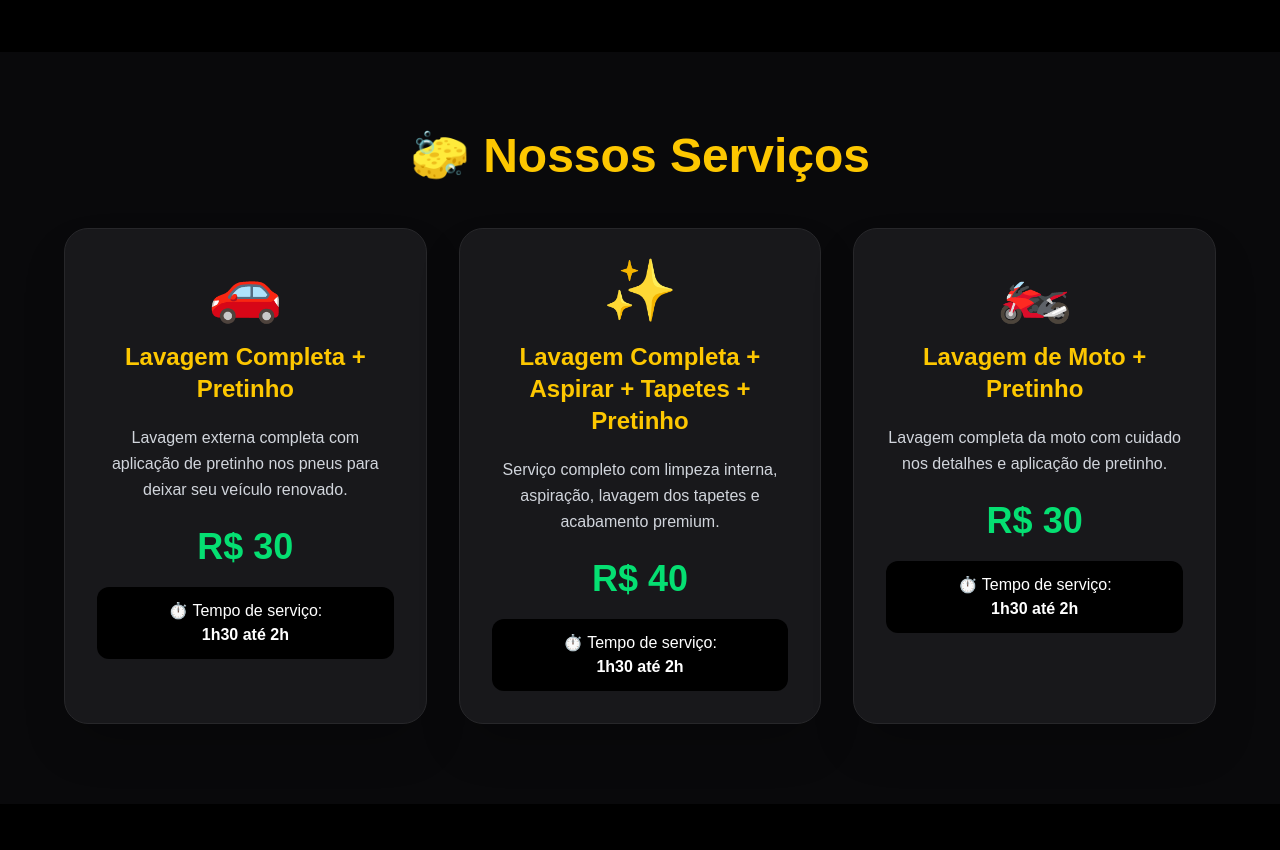
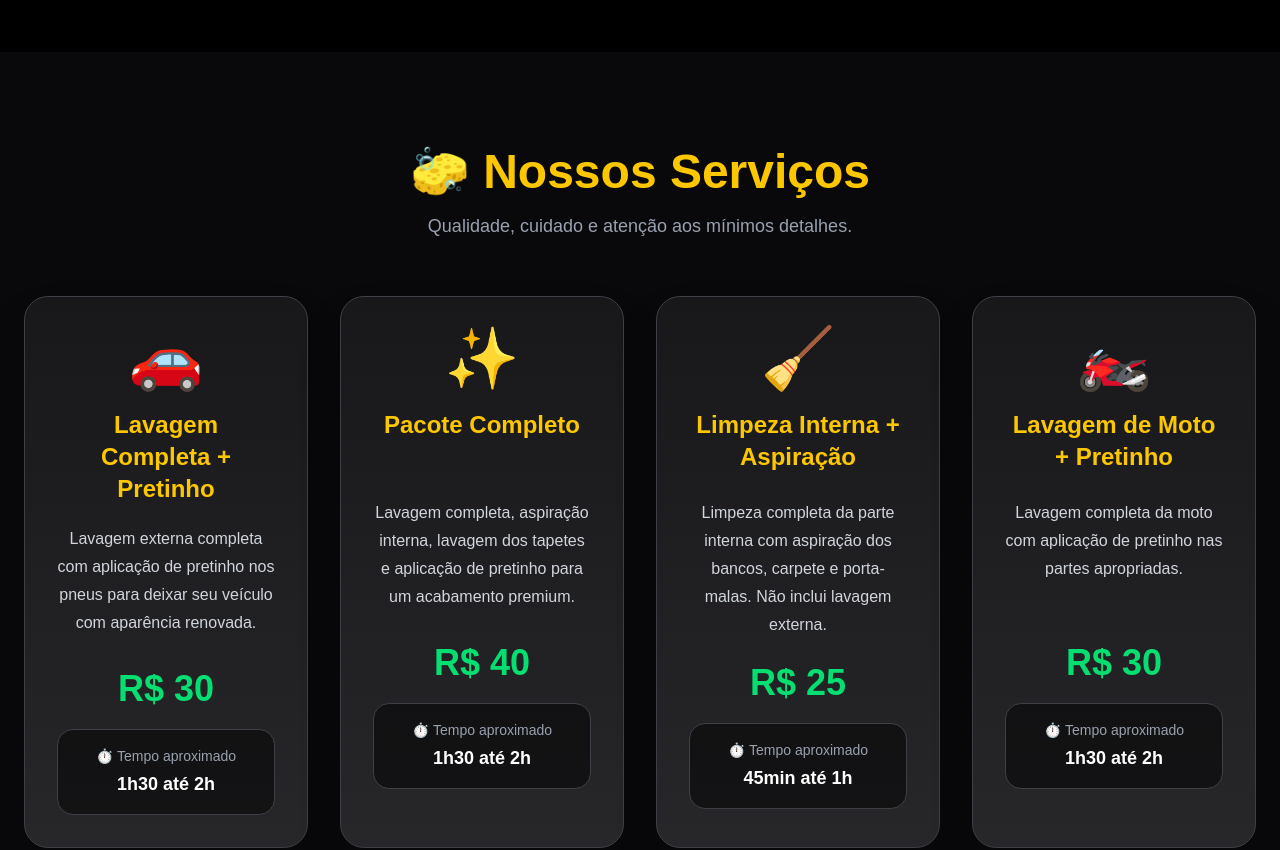
Before and after one commit to yurisilva7777/lava-jato-do-yuri, a Next.js app: page / in a window 1280 px wide. Shown: the part 820-1670 px from the top of the page. Built offline with nearby package versions, Linux system fonts and the light colour scheme.

Commit message:
Adiciona serviço de lavagem interna

```diff
--- a/components/Schedule.tsx
+++ b/components/Schedule.tsx
@@ -66,13 +66,11 @@ export default function Schedule() {
     }
   };
 
-
   return (
     <section
       id="agendamento"
       className="bg-black text-white py-20 px-6"
     >
-
       <div
         className="
         max-w-3xl
@@ -105,12 +103,10 @@ export default function Schedule() {
           Escolha o melhor dia e horário para cuidar do seu veículo.
         </p>
 
-
         <form
           onSubmit={agendar}
           className="space-y-5"
         >
-
 
           <input
             type="text"
@@ -129,7 +125,6 @@ export default function Schedule() {
             "
           />
 
-
           <input
             type="tel"
             placeholder="📱 WhatsApp"
@@ -146,7 +141,6 @@ export default function Schedule() {
             outline-none
             "
           />
-
 
           <input
             type="text"
@@ -165,7 +159,6 @@ export default function Schedule() {
             "
           />
 
-
           <select
             value={servico}
             onChange={(e) => setServico(e.target.value)}
@@ -180,7 +173,6 @@ export default function Schedule() {
             outline-none
             "
           >
-
             <option value="">
               🧽 Escolha um serviço
             </option>
@@ -193,15 +185,16 @@ export default function Schedule() {
               ✨ Pacote Completo - R$40
             </option>
 
+            <option value="Limpeza Interna + Aspiração - R$25">
+              🧹 Limpeza Interna + Aspiração (sem lavagem externa) - R$25
+            </option>
+
             <option value="Lavagem de Moto + Pretinho - R$30">
               🏍️ Lavagem de Moto + Pretinho - R$30
             </option>
-
           </select>
 
-
-
-          <label className="text-yellow-400 font-medium">
+            <label className="text-yellow-400 font-medium">
             📅 Escolha a data
           </label>
 
@@ -218,11 +211,12 @@ export default function Schedule() {
             border
             border-zinc-700
             focus:border-yellow-400
+            focus:ring-2
+            focus:ring-yellow-400
             outline-none
+            transition
             "
           />
-
-
 
           <label className="text-yellow-400 font-medium">
             ⏰ Escolha o horário
@@ -239,13 +233,13 @@ export default function Schedule() {
             border
             border-zinc-700
             focus:border-yellow-400
+            focus:ring-2
+            focus:ring-yellow-400
             outline-none
+            transition
             "
           >
-
-            <option value="">
-              Escolha um horário
-            </option>
+            <option value="">Escolha um horário</option>
 
             <option value="08:00">🌅 08:00</option>
             <option value="10:00">☀️ 10:00</option>
@@ -253,10 +247,7 @@ export default function Schedule() {
             <option value="14:00">🌤️ 14:00</option>
             <option value="16:00">🌇 16:00</option>
             <option value="18:00">🌙 18:00</option>
-
           </select>
-
-
 
           <button
             type="submit"
@@ -272,11 +263,11 @@ export default function Schedule() {
             hover:scale-105
             transition
             duration-300
+            shadow-lg
             "
           >
             🚗 CONFIRMAR AGENDAMENTO
           </button>
-
 
         </form>
 
--- a/components/Services.tsx
+++ b/components/Services.tsx
@@ -4,106 +4,104 @@ export default function Services() {
       icone: "🚗",
       titulo: "Lavagem Completa + Pretinho",
       descricao:
-        "Lavagem externa completa com aplicação de pretinho nos pneus para deixar seu veículo renovado.",
+        "Lavagem externa completa com aplicação de pretinho nos pneus para deixar seu veículo com aparência renovada.",
       valor: "R$ 30",
+      tempo: "1h30 até 2h",
     },
     {
       icone: "✨",
-      titulo:
-        "Lavagem Completa + Aspirar + Tapetes + Pretinho",
+      titulo: "Pacote Completo",
       descricao:
-        "Serviço completo com limpeza interna, aspiração, lavagem dos tapetes e acabamento premium.",
+        "Lavagem completa, aspiração interna, lavagem dos tapetes e aplicação de pretinho para um acabamento premium.",
       valor: "R$ 40",
+      tempo: "1h30 até 2h",
+    },
+    {
+      icone: "🧹",
+      titulo: "Limpeza Interna + Aspiração",
+      descricao:
+        "Limpeza completa da parte interna com aspiração dos bancos, carpete e porta-malas. Não inclui lavagem externa.",
+      valor: "R$ 25",
+      tempo: "45min até 1h",
     },
     {
       icone: "🏍️",
       titulo: "Lavagem de Moto + Pretinho",
       descricao:
-        "Lavagem completa da moto com cuidado nos detalhes e aplicação de pretinho.",
+        "Lavagem completa da moto com aplicação de pretinho nas partes apropriadas.",
       valor: "R$ 30",
+      tempo: "1h30 até 2h",
     },
   ];
 
   return (
     <section
       id="servicos"
-      className="bg-zinc-950 text-white py-20 px-6"
+      className="bg-zinc-950 text-white py-24 px-6"
     >
-      <div className="max-w-6xl mx-auto">
+      <div className="max-w-7xl mx-auto">
 
-        <h2 className="text-4xl md:text-5xl font-bold text-center text-yellow-400 mb-12">
+        <h2 className="text-4xl md:text-5xl font-bold text-center text-yellow-400">
           🧽 Nossos Serviços
         </h2>
 
-        <div className="grid md:grid-cols-3 gap-8">
+        <p className="text-center text-gray-400 mt-4 mb-14 text-lg">
+          Qualidade, cuidado e atenção aos mínimos detalhes.
+        </p>
+
+        <div className="grid gap-8 sm:grid-cols-2 lg:grid-cols-4">
 
           {servicos.map((servico, index) => (
             <div
               key={index}
               className="
-              bg-zinc-900
+                group
+                bg-gradient-to-b
+                from-zinc-900
+                to-zinc-800
                 rounded-3xl
                 p-8
+                border
+                border-zinc-700
                 shadow-2xl
-              border
-              border-zinc-800
-              hover:border-yellow-400
-              hover:scale-105
                 transition-all
                 duration-300
+                hover:-translate-y-3
+                hover:border-yellow-400
+                hover:shadow-yellow-500/20
               "
             >
-
-              <div className="text-6xl text-center mb-5">
+              <div className="text-6xl text-center mb-5 transition-transform duration-300 group-hover:scale-110">
                 {servico.icone}
               </div>
 
-
-              <h3 className="
-                text-2xl
-                font-bold
-                text-center
-                text-yellow-400
-              ">
+              <h3 className="text-2xl font-bold text-center text-yellow-400 min-h-[70px]">
                 {servico.titulo}
               </h3>
 
-
-              <p className="
-                text-center
-                text-gray-300
-                mt-5
-                leading-relaxed
-              ">
+              <p className="text-gray-300 text-center mt-5 leading-7 min-h-[120px]">
                 {servico.descricao}
               </p>
 
+              <div className="mt-6 text-center">
 
-              <p className="
-                text-center
-                text-4xl
-                font-bold
-                text-green-400
-                mt-6
-              ">
+                <p className="text-4xl font-bold text-green-400">
                   {servico.valor}
                 </p>
 
+                <div className="mt-5 bg-black/50 rounded-2xl p-4 border border-zinc-700">
 
-              <div className="
-                mt-5
-                text-center
-                bg-black
-                rounded-xl
-                p-3
-              ">
-                ⏱️ Tempo de serviço:
-                <br />
-                <span className="font-bold text-white">
-                  1h30 até 2h
-                </span>
+                  <p className="text-sm text-gray-400">
+                    ⏱️ Tempo aproximado
+                  </p>
+
+                  <p className="text-lg font-bold text-white mt-1">
+                    {servico.tempo}
+                  </p>
+
                 </div>
 
+              </div>
 
             </div>
           ))}
```
Lines whose indentation alone changed are shown as unchanged.
